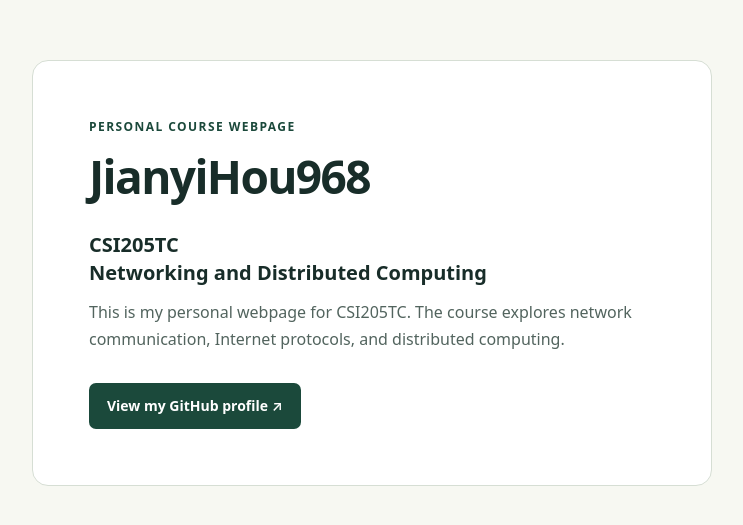
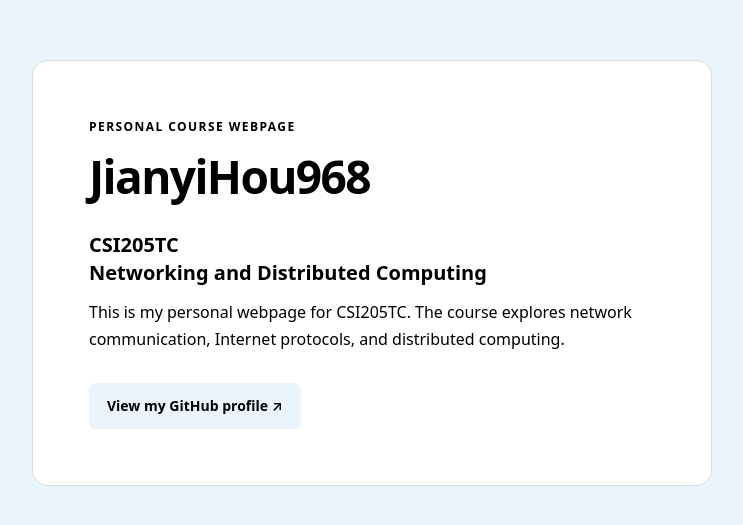
Before and after one commit to JianyiHou968/csi205-q2, a plain HTML site: page index.html in a window 1280 px wide. Shown: the part 127-652 px from the top of the page, without its empty margins (268-1011 px from the left). Drawn offline with Linux system fonts and the light colour scheme.

Commit message:
Use black text and a pale blue page background

```diff
--- a/index.html
+++ b/index.html
@@ -9,14 +9,14 @@
   <style>
     :root { color-scheme:light; }
     * { box-sizing:border-box; }
-    body { margin:0; min-height:100vh; display:grid; place-items:center; padding:24px; background:#f7f8f2; color:#182d29; font-family:system-ui,-apple-system,"Segoe UI",sans-serif; line-height:1.7; }
+    body { margin:0; min-height:100vh; display:grid; place-items:center; padding:24px; background:#eaf4fc; color:#000; font-family:system-ui,-apple-system,"Segoe UI",sans-serif; line-height:1.7; }
     main { width:min(680px,100%); padding:clamp(24px,6vw,56px); border:1px solid #d6ded4; border-radius:16px; background:white; }
-    .label { margin:0 0 12px; color:#1b493b; font-size:12px; font-weight:700; letter-spacing:.12em; text-transform:uppercase; }
+    .label { margin:0 0 12px; color:#000; font-size:12px; font-weight:700; letter-spacing:.12em; text-transform:uppercase; }
     h1 { margin:0 0 28px; font-size:clamp(30px,6vw,46px); line-height:1.15; letter-spacing:-.035em; overflow-wrap:anywhere; }
     h2 { margin:0 0 12px; font-size:20px; line-height:1.4; }
-    .intro { margin:0; color:#52645e; font-size:16px; }
-    a { display:inline-block; margin-top:30px; padding:11px 18px; border-radius:7px; background:#1b493b; color:white; font-size:14px; font-weight:600; text-decoration:none; }
-    a:hover { background:#10372b; }
+    .intro { margin:0; color:#000; font-size:16px; }
+    a { display:inline-block; margin-top:30px; padding:11px 18px; border-radius:7px; background:#eaf4fc; color:#000; font-size:14px; font-weight:600; text-decoration:none; }
+    a:hover { background:#d8eaf8; }
     a:focus-visible { outline:3px solid #b15a19; outline-offset:5px; }
   </style>
 </head>
```
